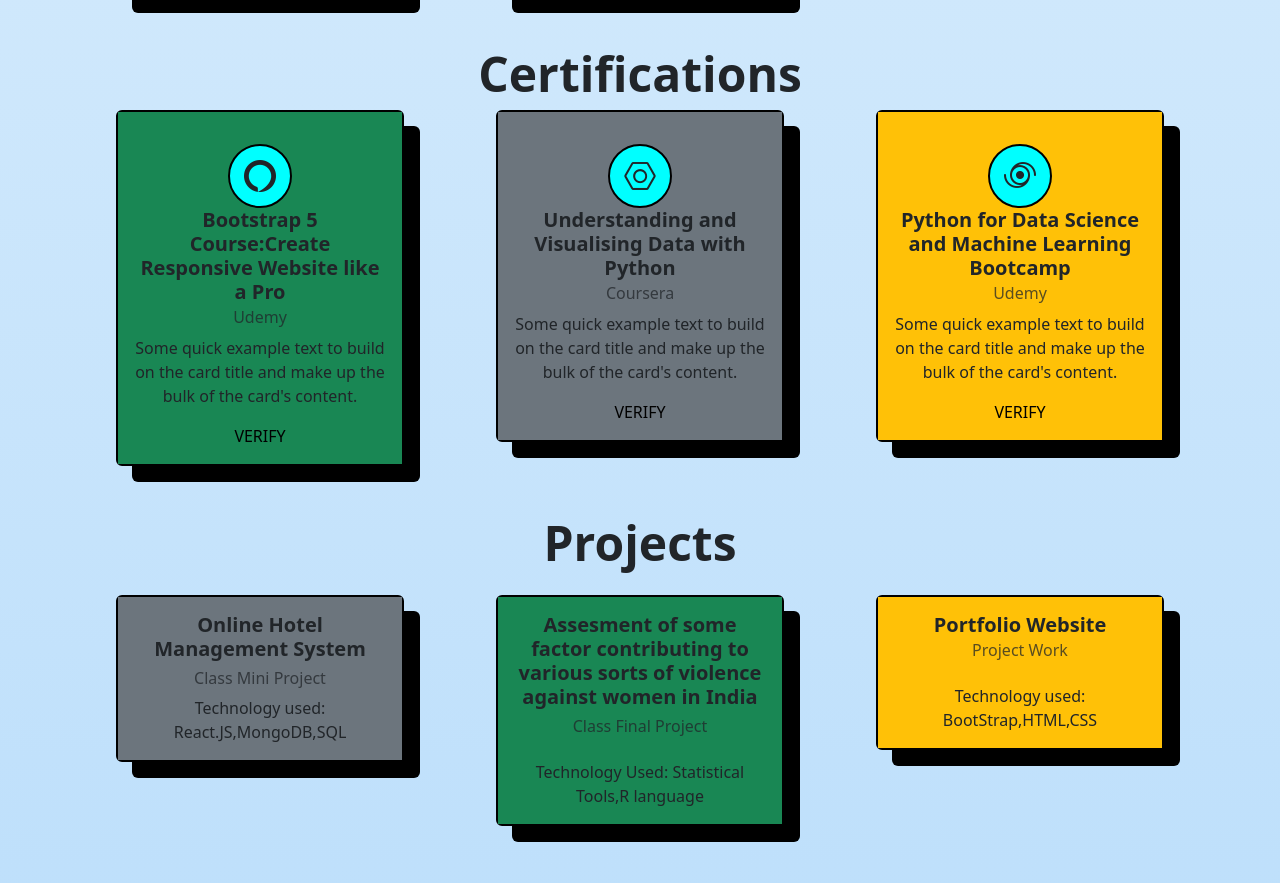
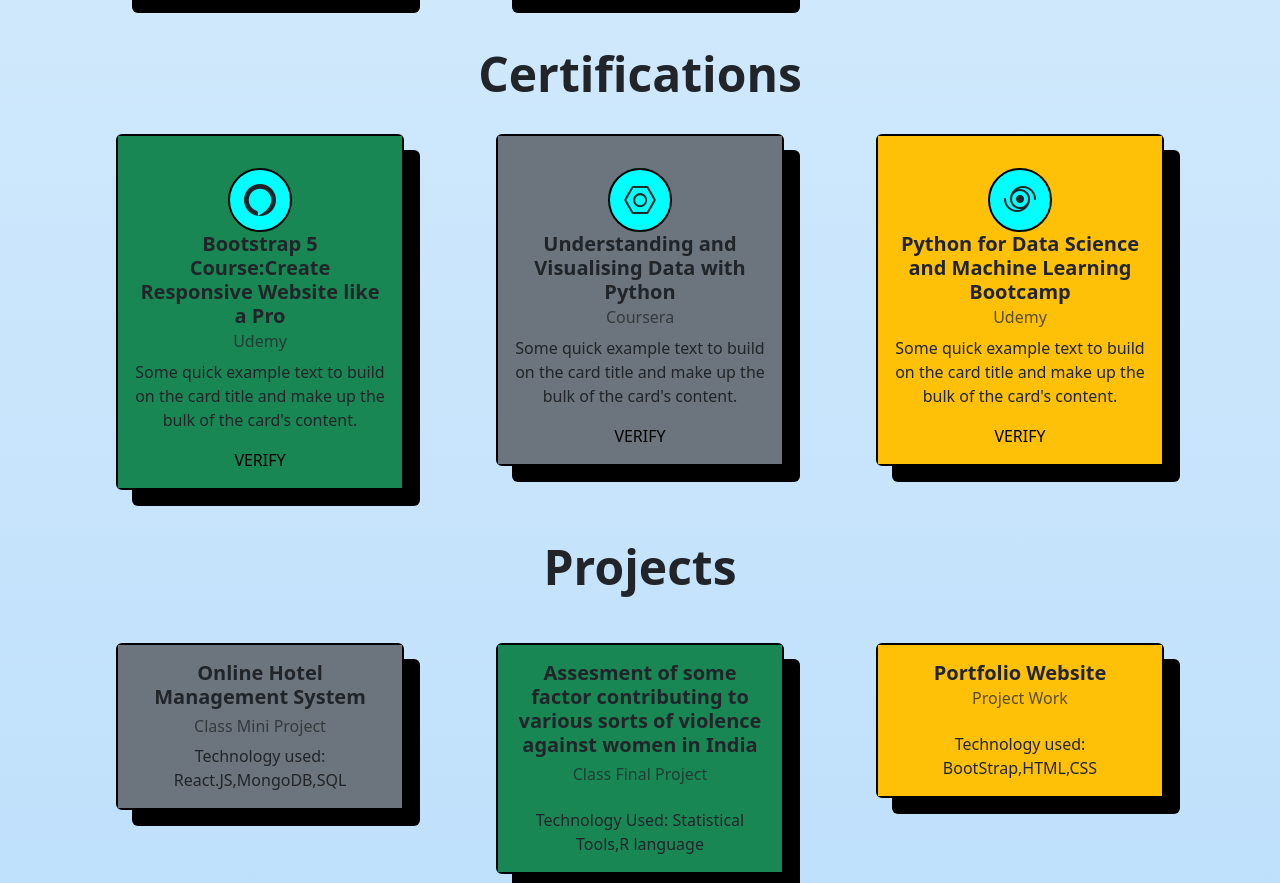
Before and after one commit to css-slayer/Myportfoliomoniss, a plain HTML site: page index.html in a window 1280 px wide. Shown: the part 1095-1978 px from the top of the page. Drawn offline with nearby package versions, Linux system fonts and the light colour scheme.

Commit message:
Update index.html

```diff
--- a/index.html
+++ b/index.html
@@ -146,7 +146,7 @@
         <div class="container mt-5">
             <h2 class="display-5 fw-bold">Certifications</h2>
             <div class="row">
-                <div class="col-md-4">
+                <div class="col sm-4 mt-4 md-4">
                     <div class="card" style="width: 18rem;">
                         <div class="card-body bg-success">
                             <i class="bi bi-alexa"></i>
@@ -162,7 +162,7 @@
                         </div>
                     </div>
                 </div>
-                <div class="col-md-4">
+                <div class="col sm-4 mt-4 md-4">
                     <div class="card" style="width: 18rem;">
                         <div class="card-body bg-secondary">
                             <i class="bi bi-nut"></i>
@@ -180,7 +180,7 @@
 
 
 
-                <div class="col-md-4">
+                <div class="col sm-4 mt-4 md-4">
                     <div class="card" style="width: 18rem;">
                         <div class="card-body bg-warning">
                             <i class="bi bi-tropical-storm"></i>
@@ -204,7 +204,7 @@
         <h2 class="display-5 fw fw-bold mt-5">Projects</h2>
         <div class="container mt-4">
             <div class="row">
-                <div class="col-md-4">
+                <div class="col sm-4 mt-4 md-4">
                     <div class="card" style="width: 18rem;">
                         <div class="card-body bg-secondary">
                             <h5 class="card-title fw-bold">Online Hotel Management System</h5>
@@ -215,7 +215,7 @@
                     </div>
                 </div>
 
-                <div class="col-md-4">
+                <div class="col sm-4 mt-4 md-4">
                     <div class="card" style="width: 18rem;">
                         <div class="card-body bg-success">
                             <h5 class="card-title fw-bold">Assesment of some factor contributing to various sorts of
@@ -226,7 +226,7 @@
                         </div>
                     </div>
                 </div>
-                <div class="col-md-4">
+                <div class="col sm-4 mt-4 md-4">
                     <div class="card" style="width: 18rem;">
                         <div class="card-body bg-warning">
                             <h5 class="card-title fw-bold">Portfolio Website</h5>
```
